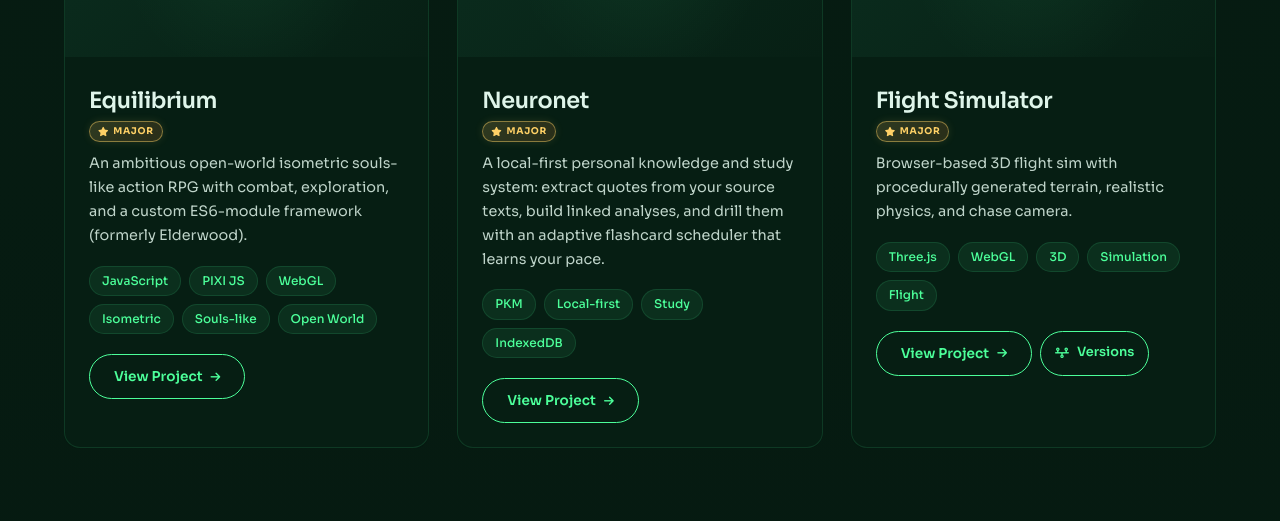
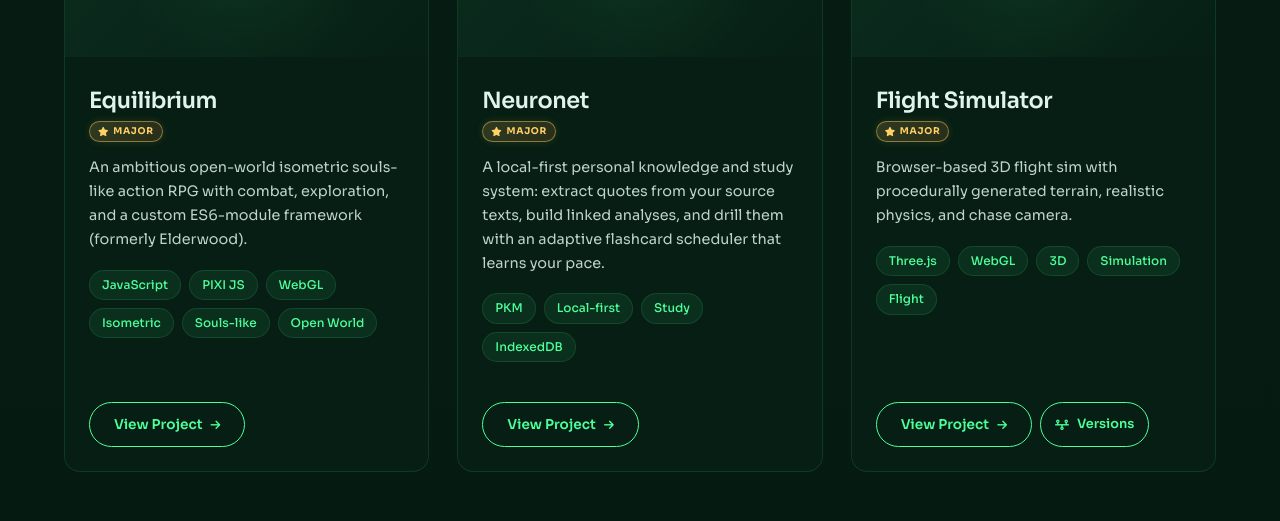
Before and after one commit to AIGsniperYt/aigsniperyt.github.io, a plain HTML site: page index.html in a window 1280 px wide. Shown: the part 2513-3034 px from the top of the page. Drawn offline with nearby package versions, Linux system fonts and the light colour scheme; animation ran at ten frames a second.

Commit message:
align buttons to bottom

```diff
--- a/index.html
+++ b/index.html
@@ -1229,6 +1229,8 @@ header .container {
     border: 1px solid var(--glass-border);
     border-radius: 16px;
     overflow: hidden;
+    display: flex;
+    flex-direction: column;
     transition: transform 0.4s cubic-bezier(0.25, 0.46, 0.45, 0.94),
                 box-shadow 0.4s,
                 border-color 0.4s;
@@ -1274,6 +1276,9 @@ header .container {
 
 .project-body {
     padding: 24px;
+    display: flex;
+    flex-direction: column;
+    flex: 1;
 }
 
 .project-body h3 {
@@ -1304,6 +1309,14 @@ header .container {
     border-radius: 100px;
     font-size: 0.75rem;
     font-weight: 500;
+}
+
+.project-actions {
+    display: flex;
+    gap: 8px;
+    flex-wrap: wrap;
+    margin-top: auto;
+    padding-top: 20px;
 }
 
 /* ── About ── */
@@ -2937,7 +2950,7 @@ function renderFeatured() {
                 <div class="project-tags">
                     ${p.tags.map(t => `<span>${t}</span>`).join('')}
                 </div>
-                <div style="display:flex;gap:8px;flex-wrap:wrap">
+                <div class="project-actions">
                     <a href="${p.url}" target="_blank" class="btn-ghost" style="font-size:0.85rem">
                         View Project
                         <i class="fa-solid fa-arrow-right" style="font-size:0.7rem"></i>
```
